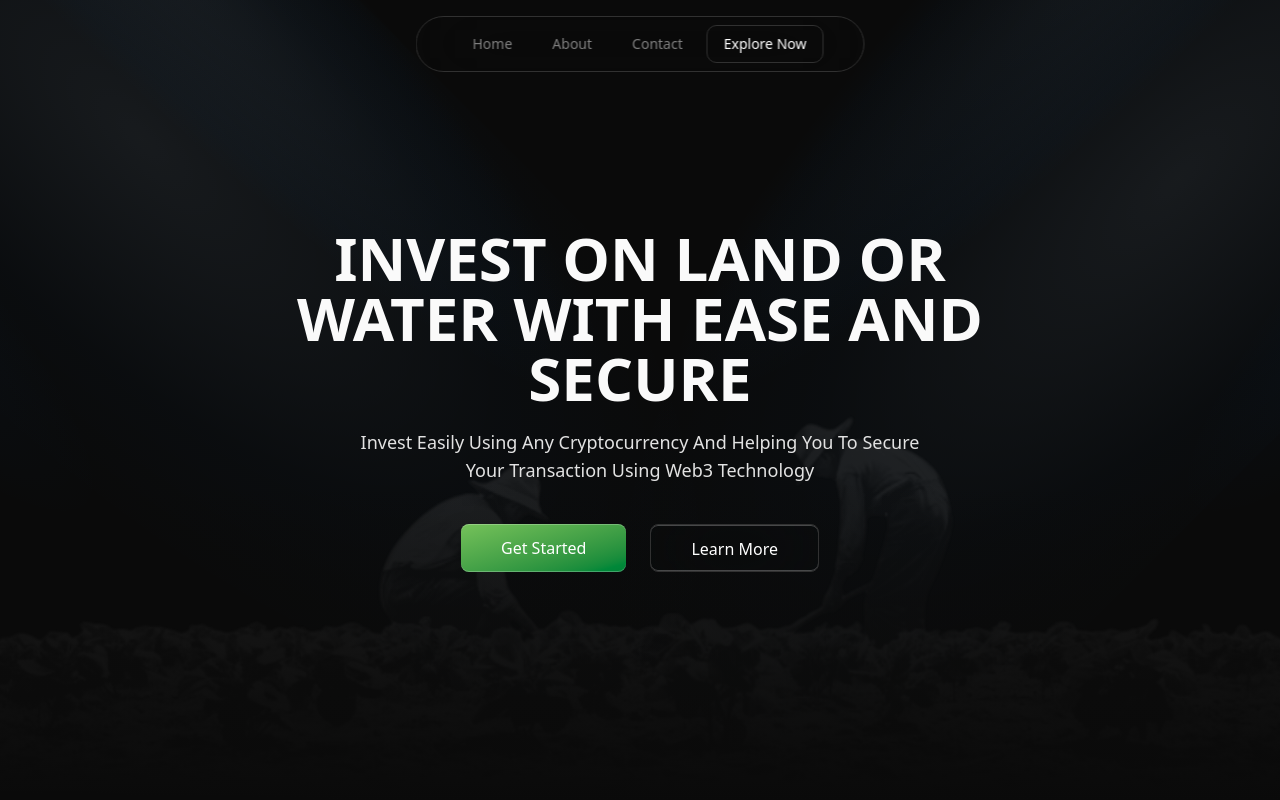
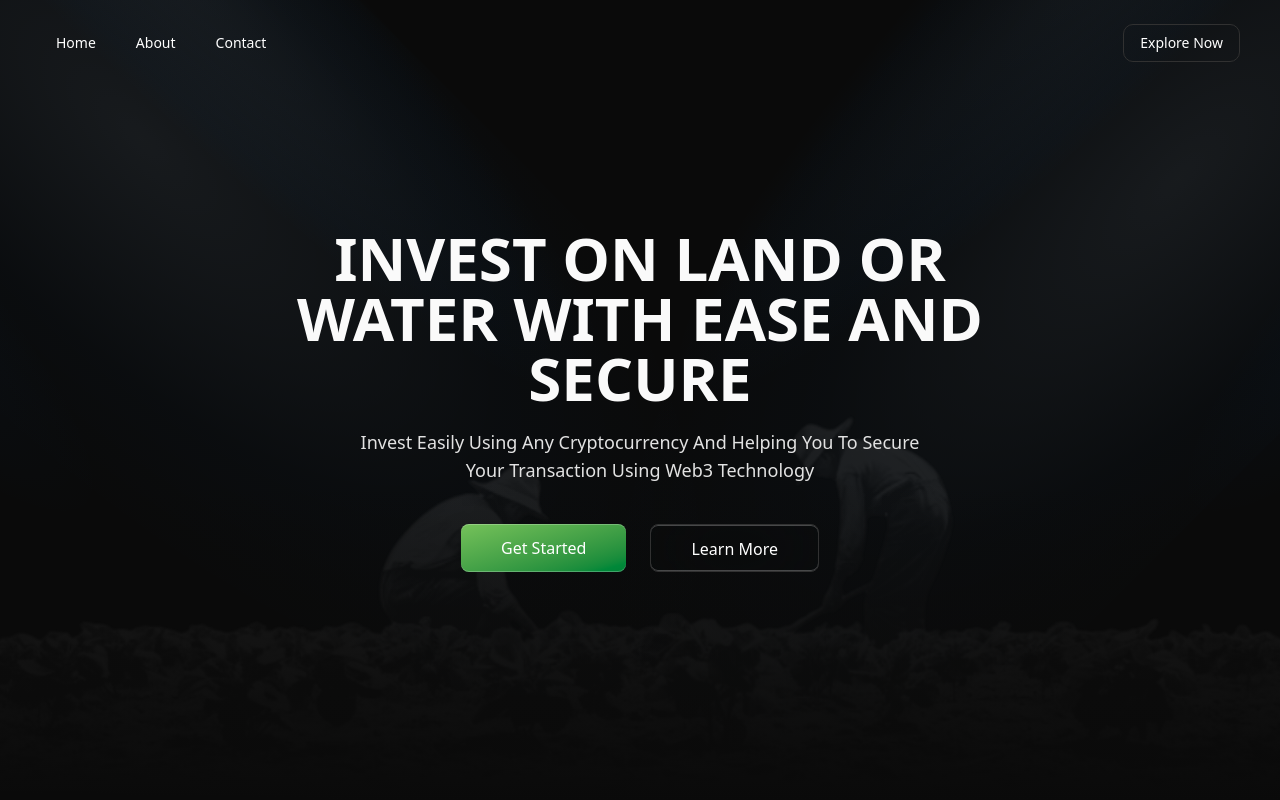
Before and after one commit to inRiza/agrabanyu-fe, a Next.js app: page / in a window 1280 px wide. Shown: the top 800 px of the page. Built offline with nearby package versions, Linux system fonts and the light colour scheme.

Commit message:
feat: enhance Navbar component with scroll detection and dynamic styling for improved user experience

```diff
--- a/src/components/navbar/navbar.tsx
+++ b/src/components/navbar/navbar.tsx
@@ -1,8 +1,18 @@
 'use client';
 import { useRouter } from 'next/navigation';
+import { useEffect, useState } from "react";
 
 export function Navbar() {
   const router = useRouter();
+  const [scrolled, setScrolled] = useState(false);
+
+  useEffect(() => {
+    const handleScroll = () => {
+      setScrolled(window.scrollY > 40); // 40px = top-10
+    };
+    window.addEventListener('scroll', handleScroll);
+    return () => window.removeEventListener('scroll', handleScroll);
+  }, []);
 
   const handleLogin = () => {
     router.push('/loading?redirect=/auth/login');
@@ -10,14 +20,30 @@ export function Navbar() {
 
   return (
     <div className="flex items-center justify-center relative z-50">
-        <div className="fixed top-4 left-1/2 transform -translate-x-1/2 px-10 py-2 bg-transparent backdrop-blur-2xl border-1 border-grey-main rounded-full">
-            <div className="flex gap-2 items-center text-sm text-grey-secondary">
-                <a href="" className="hover:bg-black hover:rounded-lg hover:text-white px-4 py-2">Home</a>
-                <a href="" className="hover:bg-black hover:rounded-lg hover:text-white px-4 py-2">About</a>
-                <a href="" className="hover:bg-black hover:rounded-lg hover:text-white px-4 py-2">Contact</a>
-                <button onClick={handleLogin} className="capitalize px-4 py-2 group/btn relative block rounded-lg bg-transparent border-1 border-grey-main font-medium text-white hover:-translate-y-1 transition-all duration-500 cursor-pointer">Explore Now</button>
-            </div>
-         </div>
+      <div
+        className={
+          `fixed left-0 right-0 mx-auto px-10 py-2 rounded-full transition-all duration-300
+          ${scrolled
+            ? 'top-4 max-w-xl bg-black/60 border-1 border-grey-main text-white shadow-lg backdrop-blur-lg flex justify-center'
+            : 'top-4 w-full bg-transparent border-0 text-white flex justify-between backdrop-blur-0'
+          }`
+        }
+        style={{ maxWidth: scrolled ? '40rem' : '100vw' }}
+      >
+        <div className={`flex gap-2 items-center text-sm w-full ${scrolled ? 'justify-center text-grey-secondary' : 'justify-between text-white'}`}>
+          <div className="flex gap-2">
+            <a href="" className="hover:bg-black hover:rounded-lg hover:text-white px-4 py-2">Home</a>
+            <a href="" className="hover:bg-black hover:rounded-lg hover:text-white px-4 py-2">About</a>
+            <a href="" className="hover:bg-black hover:rounded-lg hover:text-white px-4 py-2">Contact</a>
+          </div>
+          <button
+            onClick={handleLogin}
+            className="capitalize px-4 py-2 group/btn relative block rounded-lg bg-transparent border-1 border-grey-main font-medium text-white hover:-translate-y-1 transition-all duration-500 cursor-pointer"
+          >
+            Explore Now
+          </button>
+        </div>
+      </div>
     </div>
-  )
+  );
 }
```
